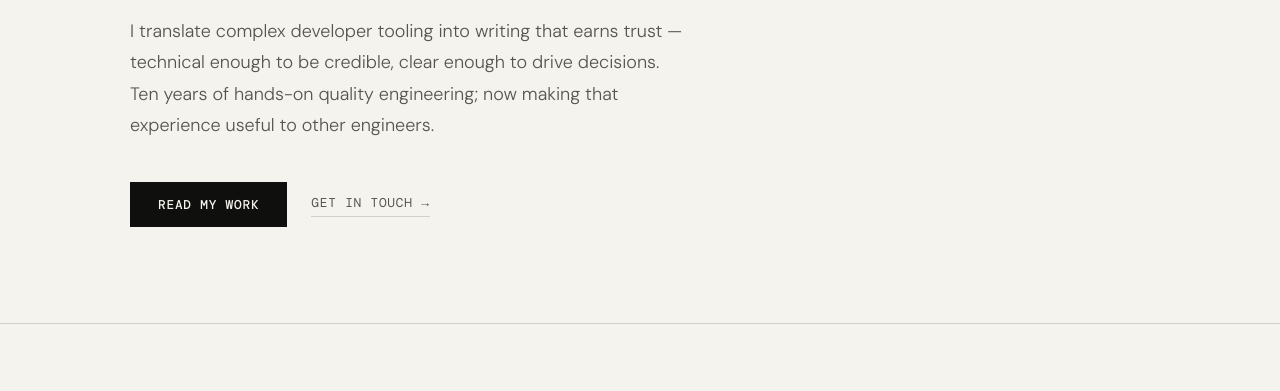
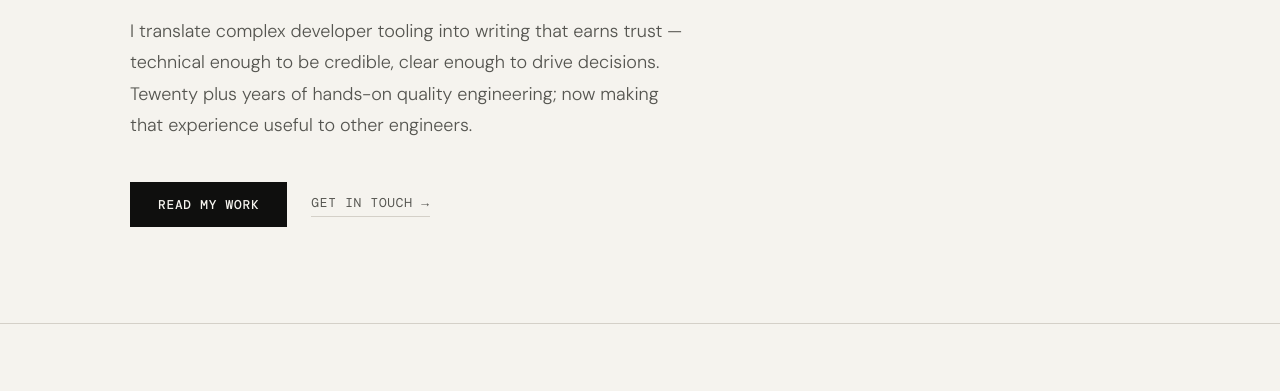
Before and after one commit to johngluck65/john.gluck.net, a plain HTML site: page index.html in a window 1280 px wide. Shown: the part 409-800 px from the top of the page. Drawn offline with nearby package versions, Linux system fonts and the light colour scheme.

Commit message:
Update index.html

```diff
--- a/index.html
+++ b/index.html
@@ -456,7 +456,7 @@
     <p class="hero-body">
       I translate complex developer tooling into writing that earns trust —
       technical enough to be credible, clear enough to drive decisions.
-      Ten years of hands-on quality engineering; now making that experience useful to other engineers.
+      Tewenty plus years of hands-on quality engineering; now making that experience useful to other engineers.
     </p>
     <div class="hero-links">
       <a href="#writing" class="btn-primary">Read my work</a>
```
